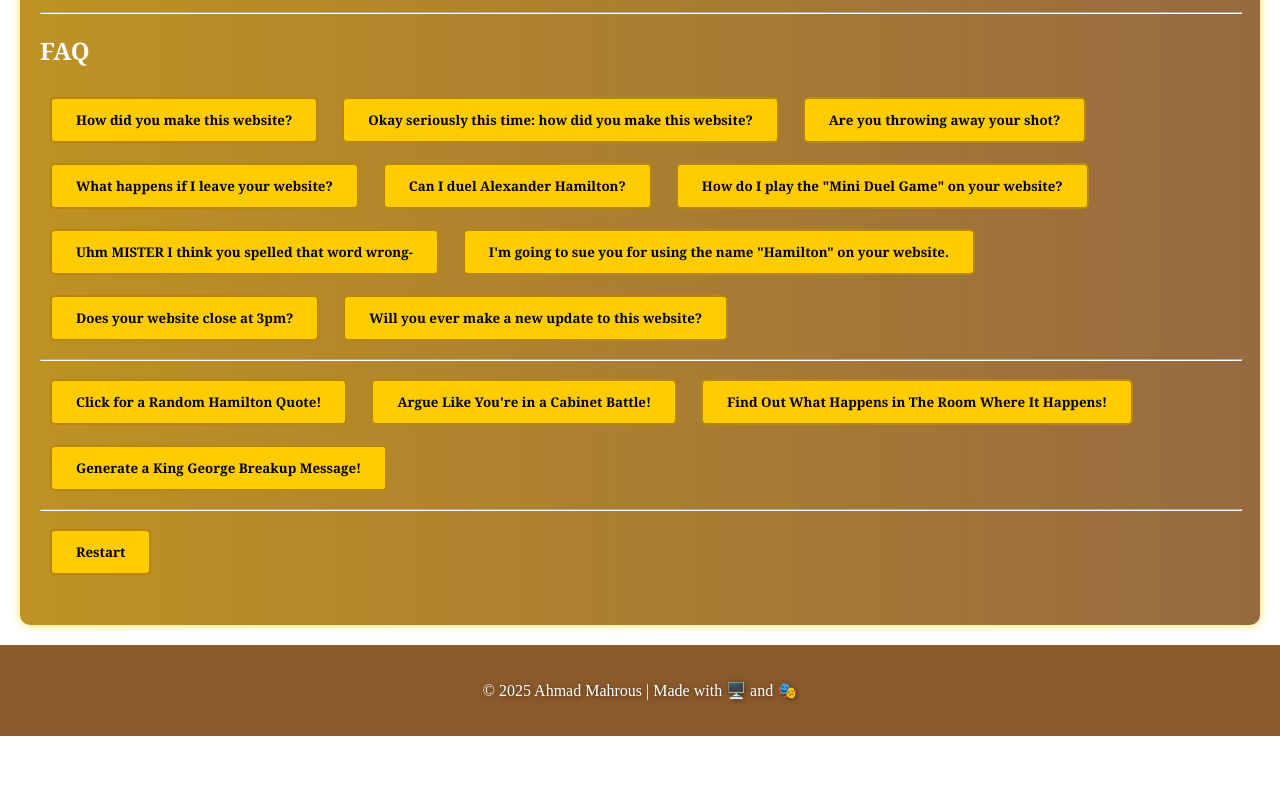
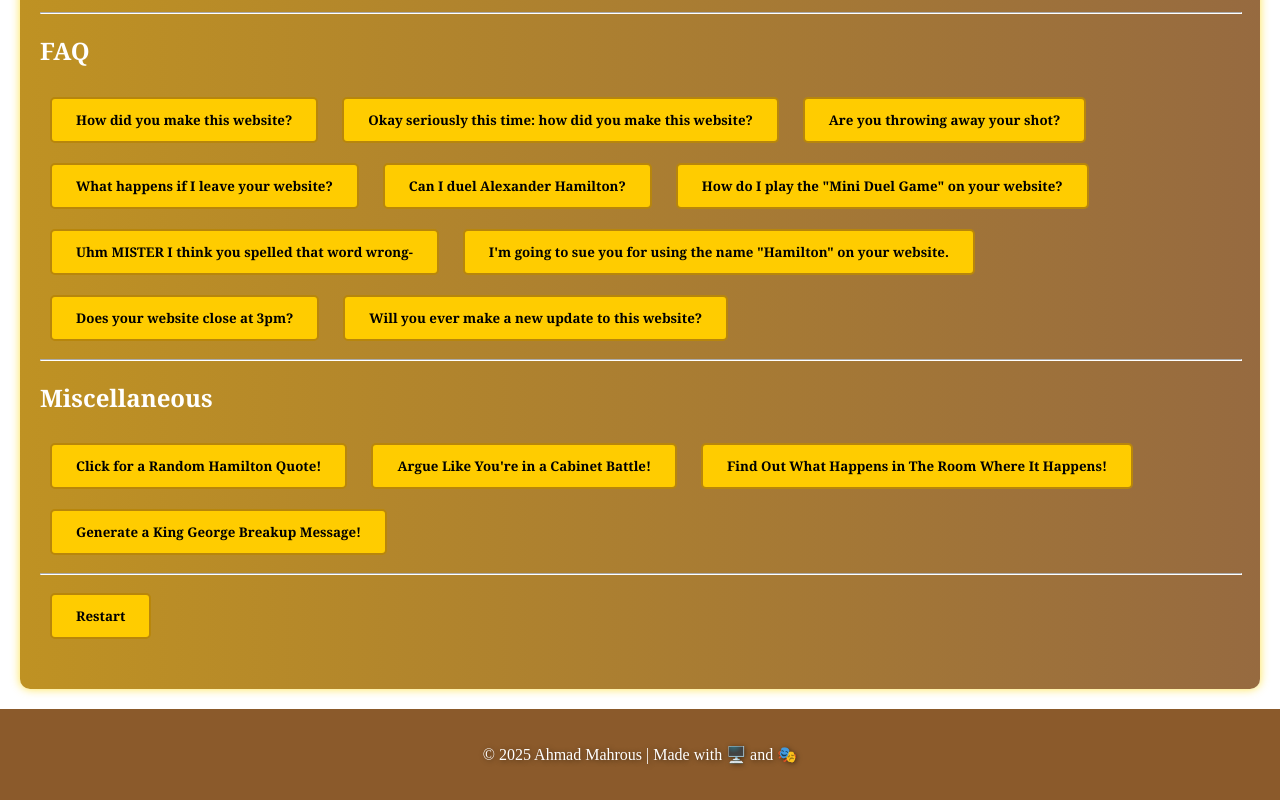
Before and after one commit to amah853/website, a plain HTML site: page other/hamilton.html in a window 1280 px wide. Shown: the part 1789-2589 px from the top of the page. Before the commit the page ends 2525 px from the top, so only its background shows below. Drawn offline with Linux system fonts and the light colour scheme.

Commit message:
Update hamilton.html

```diff
--- a/other/hamilton.html
+++ b/other/hamilton.html
@@ -355,6 +355,7 @@
     </section>
         <hr style="width: 100%; border-color: #fff;">
         <!-- Random Quotes and Actions -->
+        <h2>Miscellaneous</h2>
         <button type="button" class="btn" onclick="showQuote()">Click for a Random Hamilton Quote!</button>
         <button type="button" class="btn" onclick="cabinetBattle()">Argue Like You're in a Cabinet Battle!</button>
         <button type="button" class="btn" onclick="enterTheRoom()">Find Out What Happens in The Room Where It Happens!</button>
```
